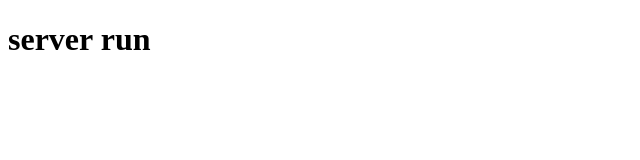
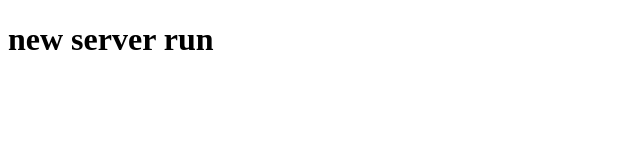
Before and after one commit to hassanhashmi77/pro, a plain HTML site: page index.html in a window 1280 px wide. Shown: the whole page, without its empty margins (0-640 px from the left). Drawn offline with Linux system fonts and the light colour scheme.

Commit message:
new server

```diff
--- a/index.html
+++ b/index.html
@@ -8,7 +8,7 @@
 </head>
 
 <body>
-    <h1>server run</h1>
+    <h1>new server run</h1>
 </body>
 
 </html>
```
